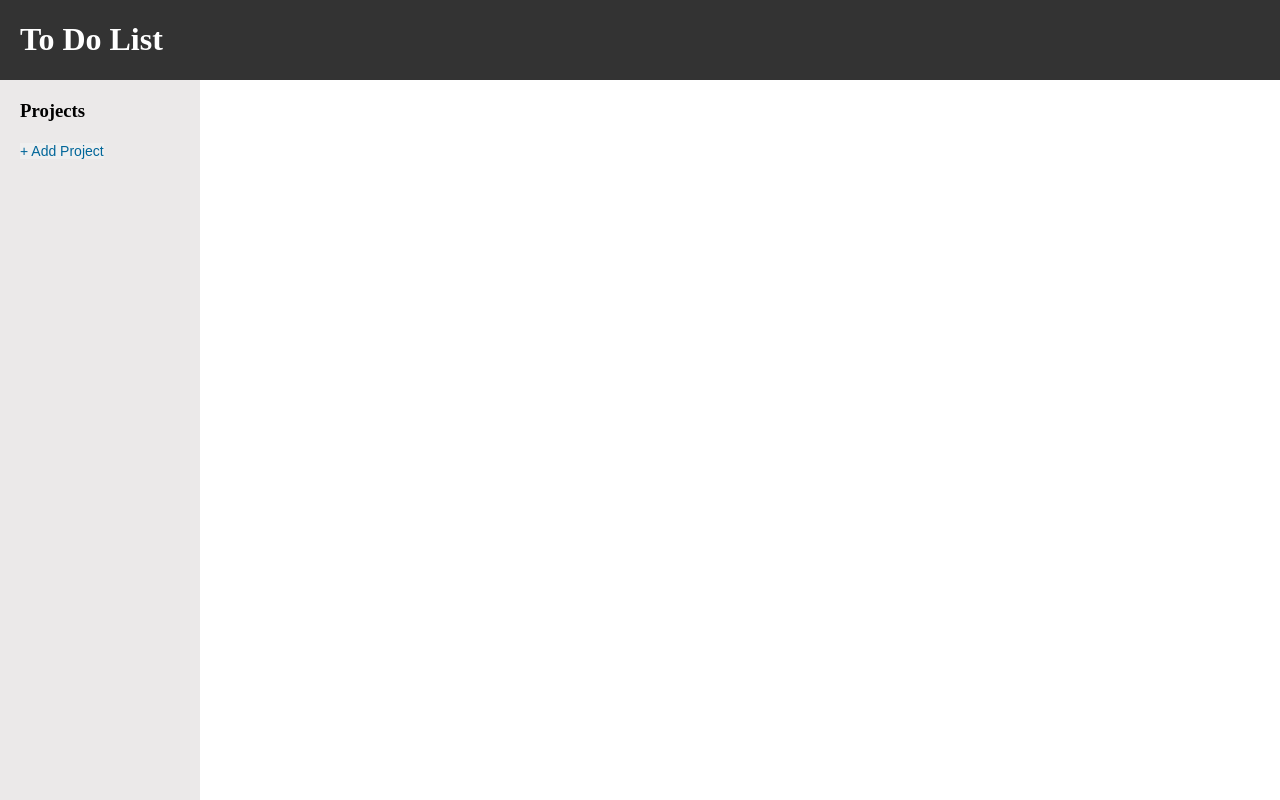
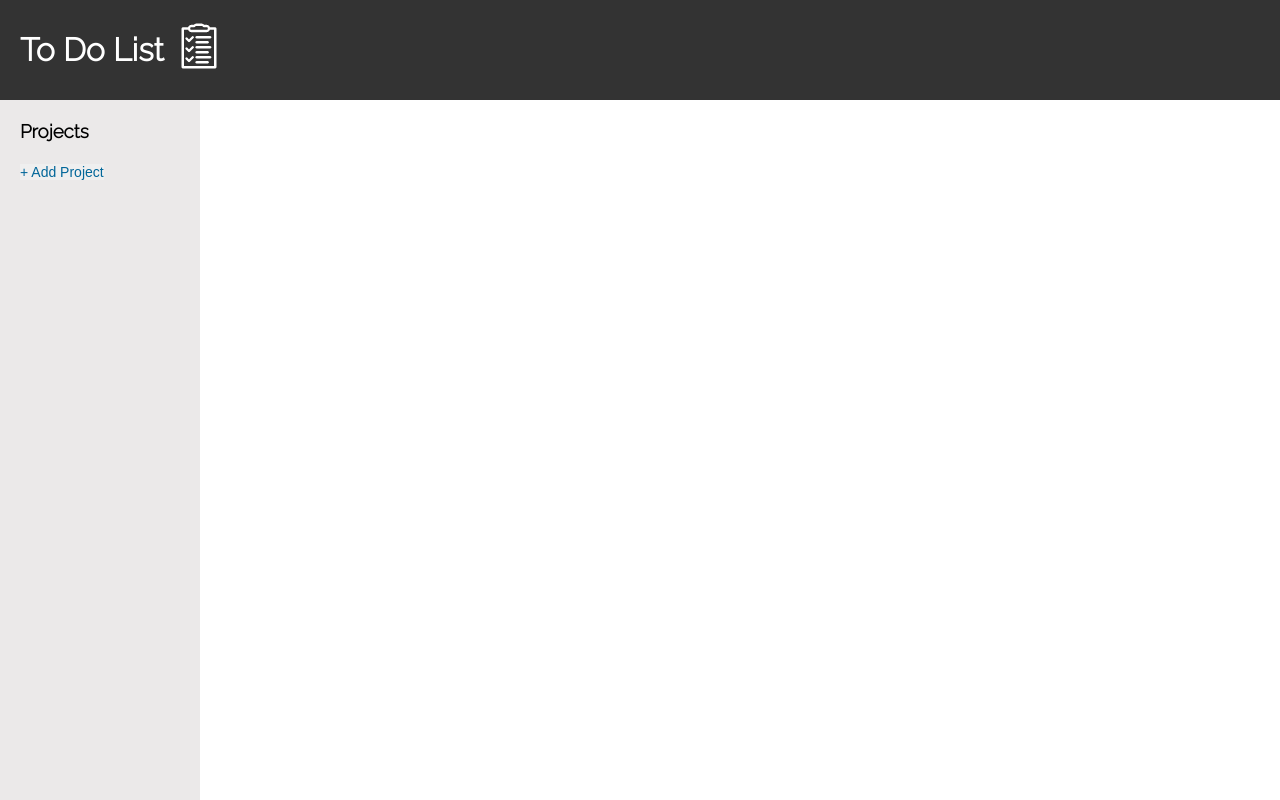
Before and after one commit to kieranlewis/todos, a plain HTML site: page index.html in a window 1280 px wide. Drawn offline with Linux system fonts and the light colour scheme.

Commit message:
Added task list icon to navbar

```diff
--- a/index.html
+++ b/index.html
@@ -6,10 +6,13 @@
     <meta name="viewport" content="width=device-width, initial-scale=1.0">
     <title>To Do List</title>
     <link rel="stylesheet" href="style.css">
+    <link rel="preconnect" href="https://fonts.googleapis.com">
+    <link rel="preconnect" href="https://fonts.gstatic.com" crossorigin>
+    <link href="https://fonts.googleapis.com/css2?family=Raleway:wght@300&display=swap" rel="stylesheet">
 </head>
 <body>
     <div class="navbar">
-        <h1 class="navbar-item">To Do List</h1>
+        <h1 class="navbar-item">To Do List <span><img id="task-list-icon" src="./task-list.png" alt="Task List Icon"></span></h1>
     </div>
     <div class="sidenav">
         <h3>Projects</h3>
--- a/style.css
+++ b/style.css
@@ -1,15 +1,25 @@
 body {
     margin: 0;
+    font-family: 'Raleway', sans-serif;
 }
 
 .navbar {
     overflow: hidden;
     background-color: #333;
+    display: flex;
 }
 
 .navbar-item {
     margin-left: 20px;
     color: white;
+    display: flex;
+    justify-content: center;
+    align-items: center;
+}
+
+.navbar img {
+    height: 50px;
+    margin-left: 10px;
 }
 
 .sidenav {
```
Also changed, not shown: task-list.png (added).
